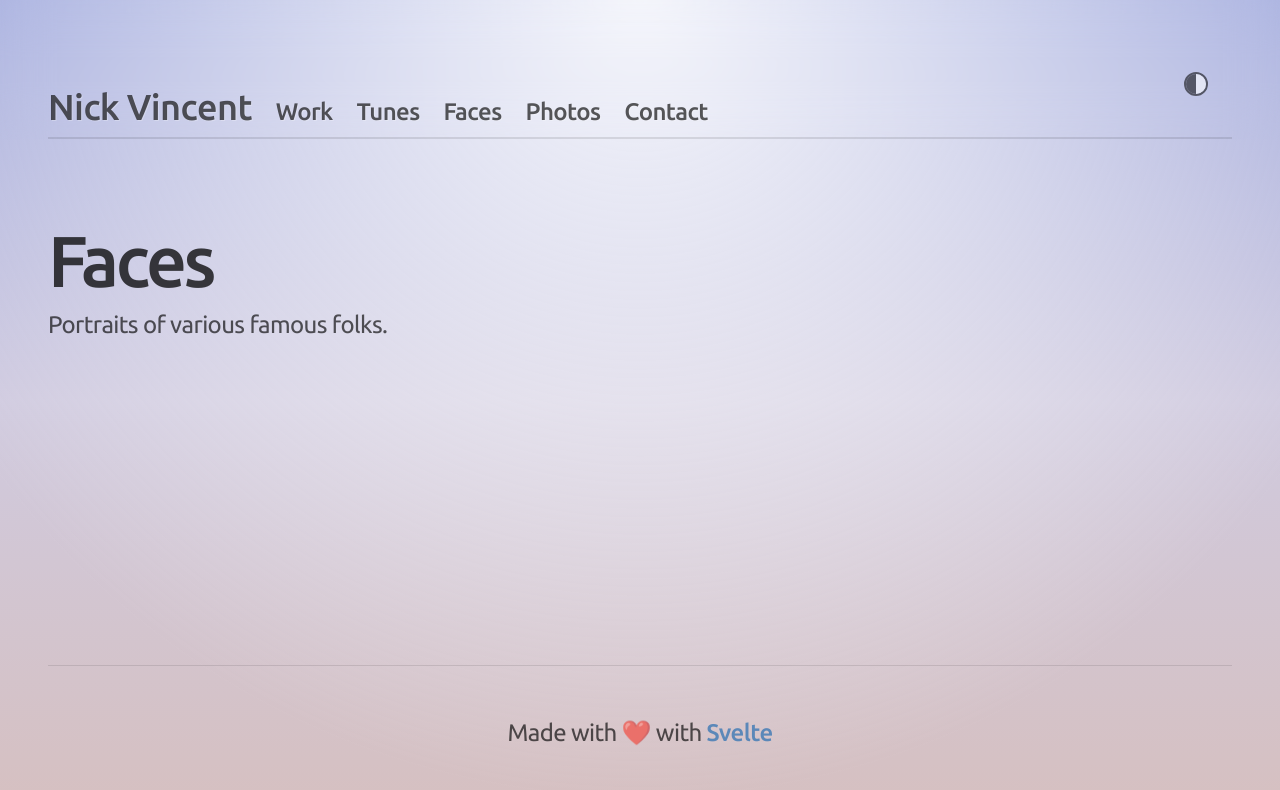
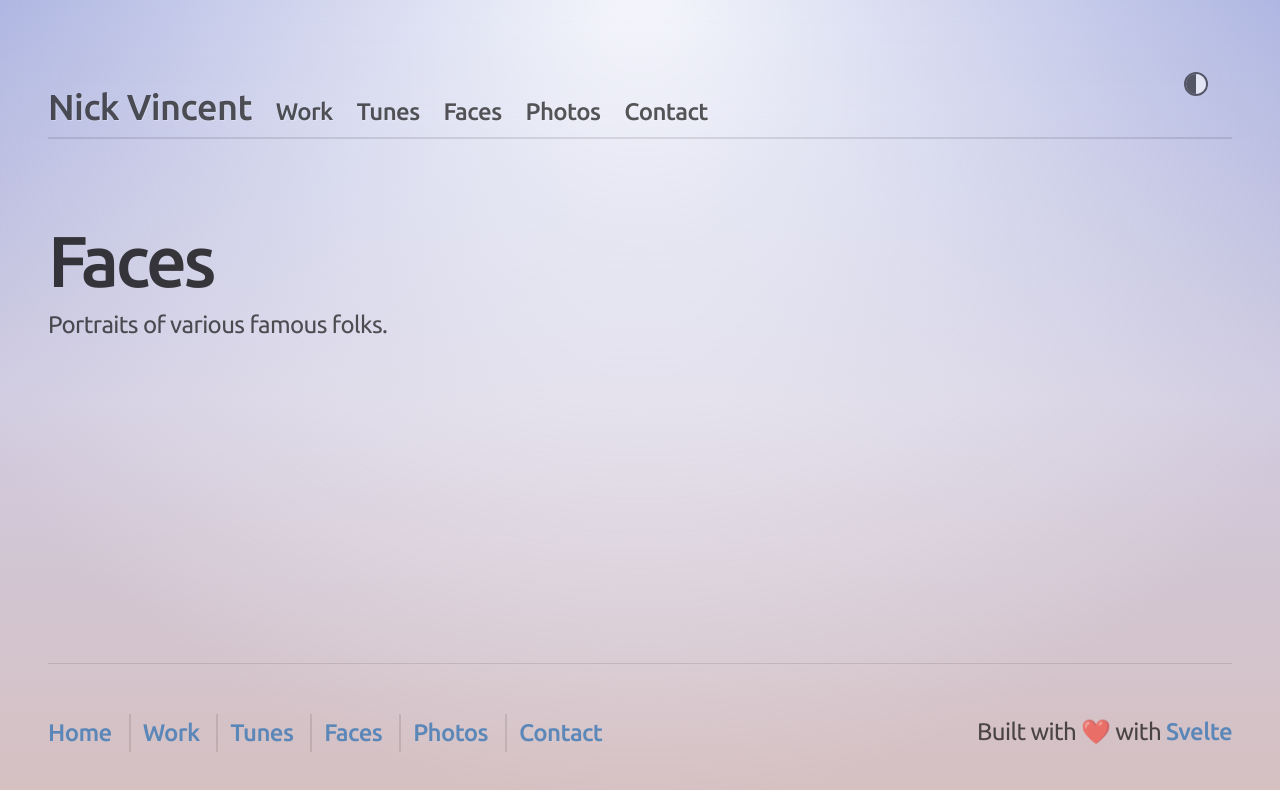
Before and after one commit to nick-vincent/nick-vincent.com-5.0, a SvelteKit app: page /faces in a window 1280 px wide. Shown: the top 790 px of the page. Built offline with nearby package versions, Linux system fonts and the light colour scheme.

Commit message:
Footer tweaks

```diff
--- a/src/css/layout.css
+++ b/src/css/layout.css
@@ -56,8 +56,6 @@ main {
 }
 
 footer {
-	padding: 2rem 0 2rem 0;
-	text-align: center;
 	border-top: 1px solid var(--color-line);
 }
 
--- a/src/routes/+layout.svelte
+++ b/src/routes/+layout.svelte
@@ -1,5 +1,6 @@
 <script>
 	import Header from './header.svelte';
+	import Footer from './footer.svelte';
 	import PageTransition from '$lib/PageTransition.svelte';
 	import '../app.css';
 
@@ -28,10 +29,4 @@
 	</PageTransition>
 </main>
 
-<footer>
-	<p>
-		Made with ❤️ with <a href="https://svelte.dev" rel="external noreferrer" target="_blank"
-			>Svelte</a
-		>
-	</p>
-</footer>
+<Footer />
--- /dev/null
+++ b/src/routes/footer.svelte
@@ -0,0 +1,30 @@
+<footer>
+	<ul class="inline">
+		<li><a href="/">Home</a></li>
+		<li><a href="/work/">Work</a></li>
+		<li><a href="/tunes/">Tunes</a></li>
+		<li><a href="/faces/">Faces</a></li>
+		<li><a href="/photos/">Photos</a></li>
+		<li><a href="/contact/">Contact</a></li>
+	</ul>
+	<p>
+		Built with ❤️ with <a href="https://svelte.dev" rel="external noreferrer" target="_blank"
+			>Svelte</a
+		>
+	</p>
+</footer>
+
+<style>
+	footer {
+		display: flex;
+		align-items: center;
+		justify-content: space-between;
+		padding: 1rem 0;
+	}
+
+	p,
+	ul,
+	li {
+		/* margin: 0 !important; */
+	}
+</style>
```
